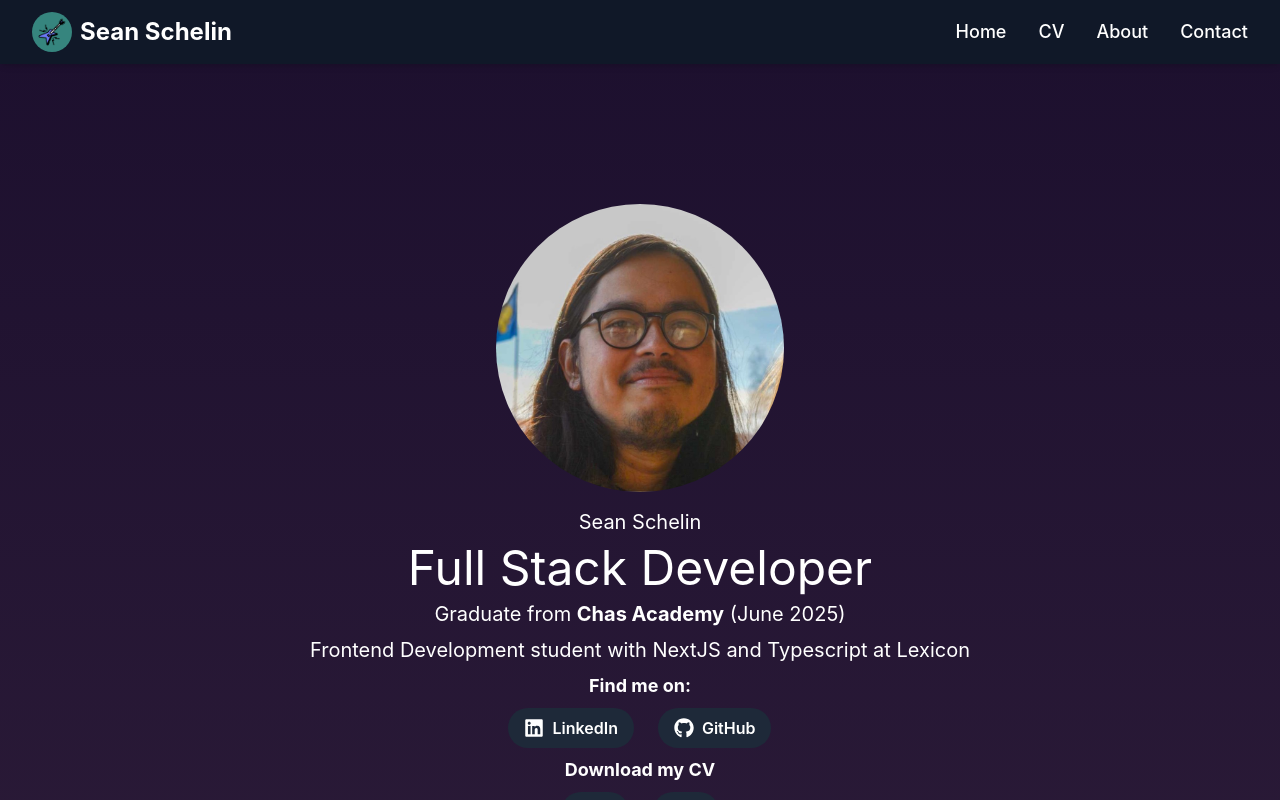
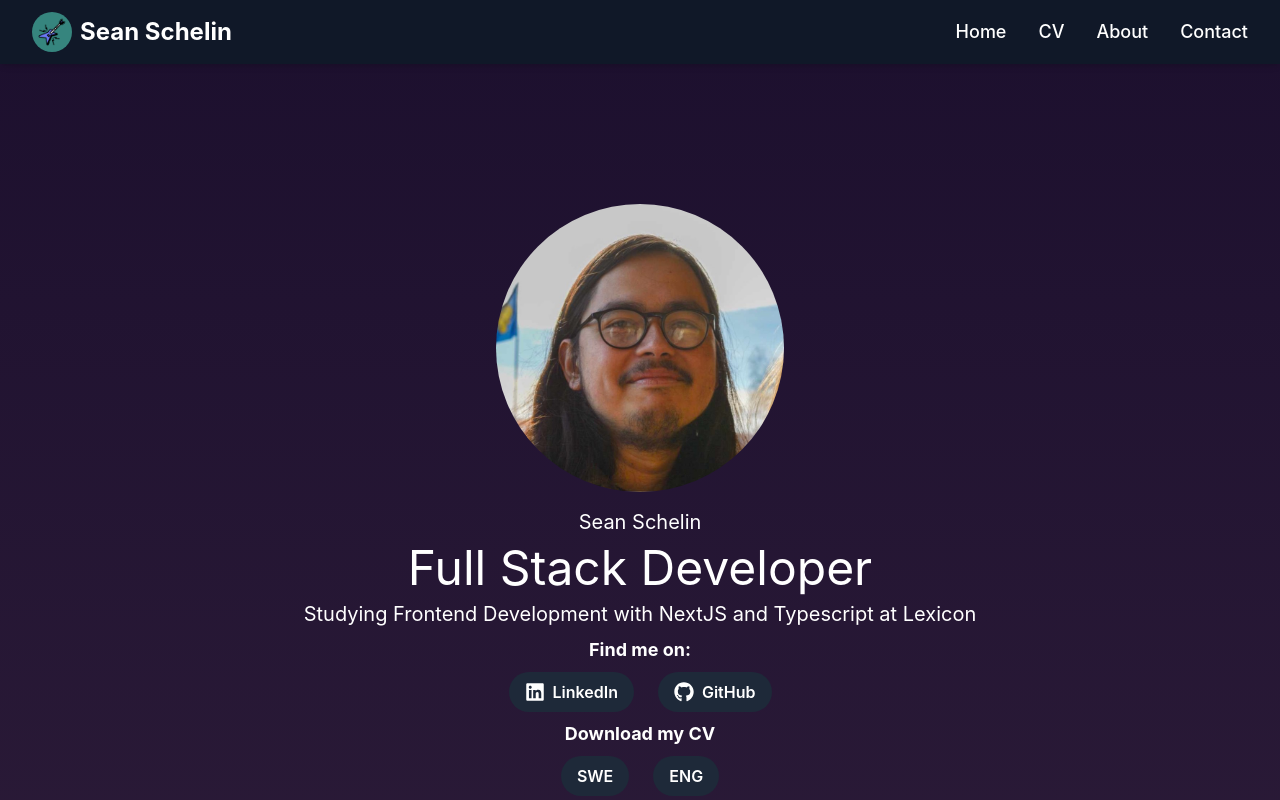
Before and after one commit to seanie1995/NextCV, a Next.js app: page / in a window 1280 px wide. Shown: the top 800 px of the page. Built offline with nearby package versions, Linux system fonts and the light colour scheme; no server answers.

Commit message:
Modified text

```diff
--- a/src/app/page.tsx
+++ b/src/app/page.tsx
@@ -69,19 +69,10 @@ export default function Home() {
           <section className="text-center flex flex-col gap-2">
             <h2 className="text-xl text-white">Sean Schelin</h2>
             <h1 className="text-5xl  text-white">Full Stack Developer</h1>
-            <p className="text-xl text-white">
-              Graduate from{" "}
-              <a
-                className="font-bold hover:text-purple-900 hover:underline transition duration-300 ease-in-out text-white"
-                href="https://chasacademy.se/"
-              >
-                Chas Academy
-              </a>{" "}
-              (June 2025)
-            </p>
+
 
             <p className="text-xl text-white">
-              Frontend Development student with NextJS and Typescript at Lexicon
+              Studying Frontend Development with NextJS and Typescript at Lexicon
             </p>
             <p className="font-bold text-white text-lg">Find me on:</p>
             <ul className="flex justify-center gap-6">
```
